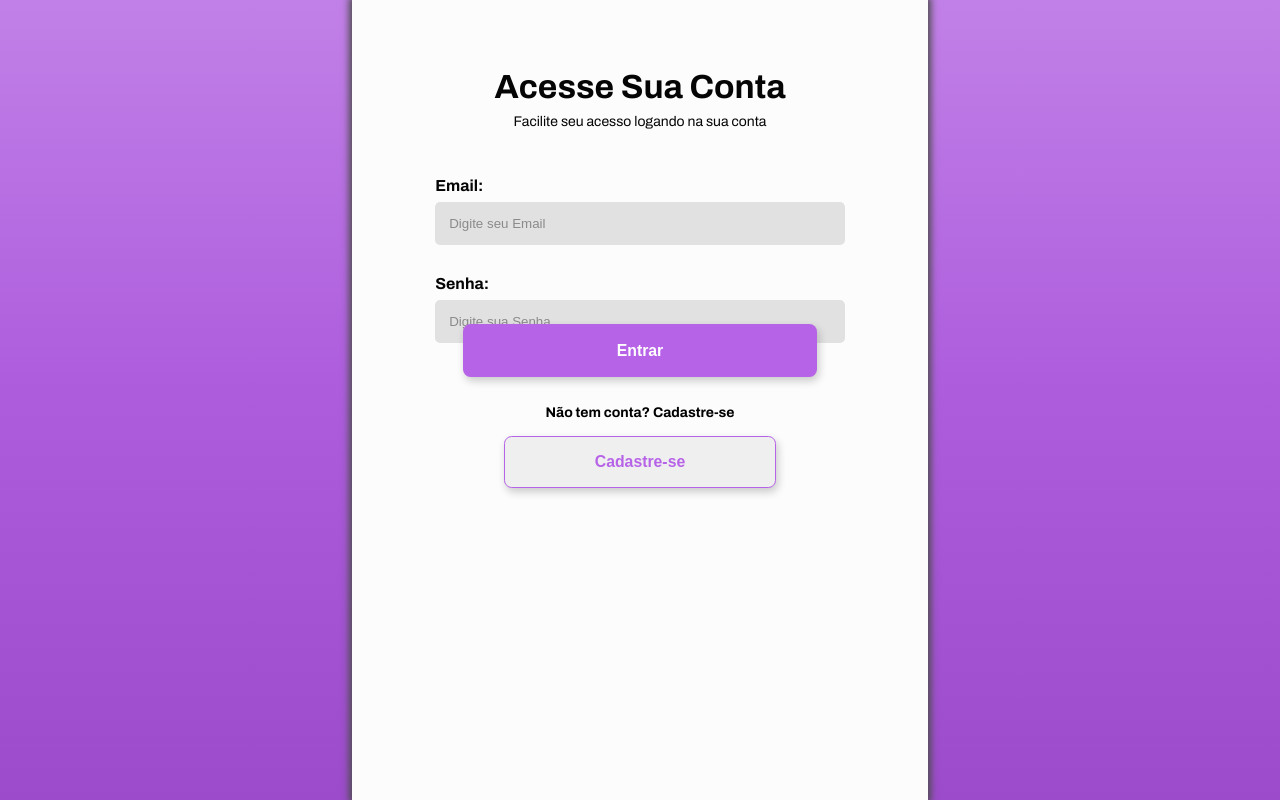
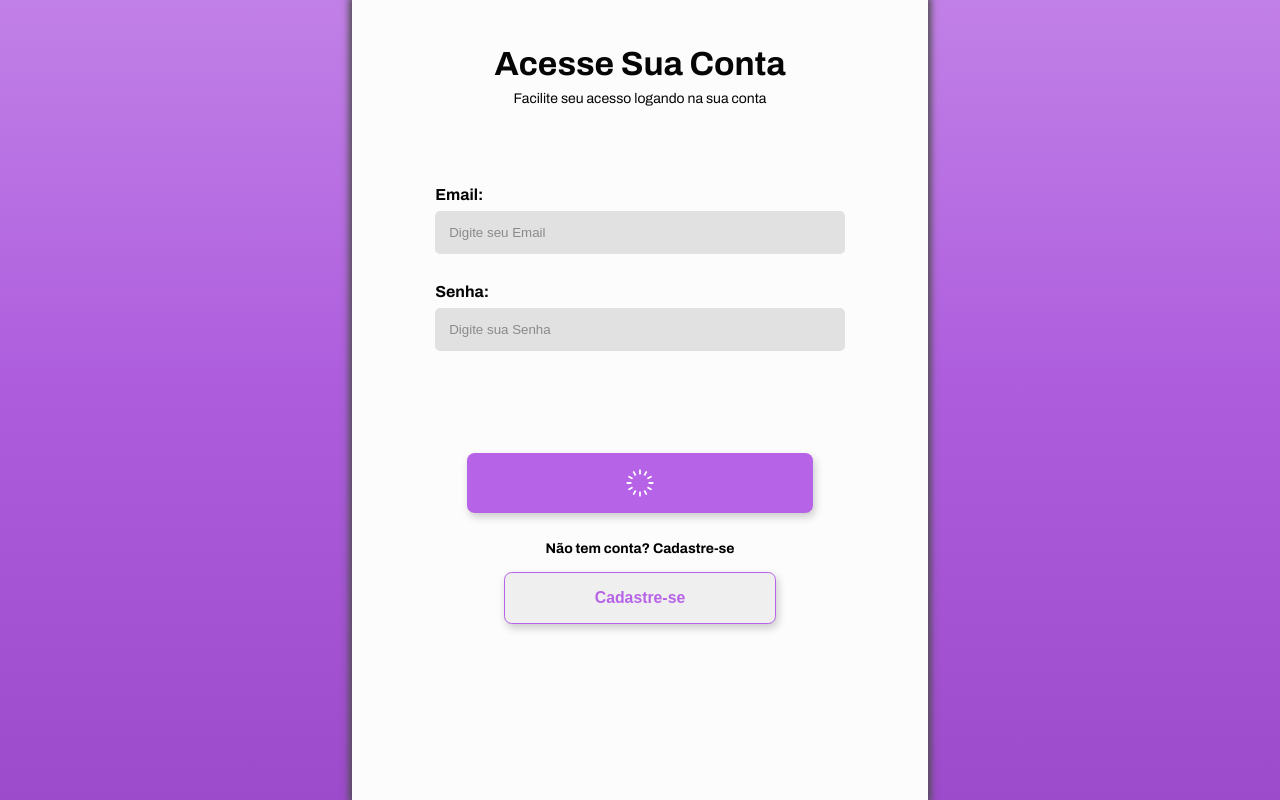
Before and after one commit to EduardoMF0/Login_Screen, a React (Vite) app: page / in a window 1280 px wide. Both pictures are taken after a click on the button "Entrar". Built offline with nearby package versions, Linux system fonts and the light colour scheme; no server answers.

Commit message:
load animation

```diff
--- a/src/Components/Form/Form.jsx
+++ b/src/Components/Form/Form.jsx
@@ -1,4 +1,5 @@
 import './form.css'
+import imgLoad from '/src/assets/load.svg';
 import { useNavigate } from "react-router-dom";
 import { useState, useEffect} from "react";
 import axios from 'axios'
@@ -7,7 +8,6 @@ import axios from 'axios'
 function Form(){
 
     const navigate = useNavigate();
-
     const ToRegister = () => {
       navigate("/register");
     };
@@ -16,16 +16,23 @@ function Form(){
         email: "",
         senha: "",
     });
-    const [userInfo, setuserInfo] = useState({});
-
+    const [, setuserInfo] = useState({});
+    const [loading, setLoading] = useState('Entrar');
 
     const selectValue = (e) =>{
         setFormData({...formData, [e.target.name]: e.target.value});
     }
 
+    const load = () =>{
+        const esse = (<><img src={imgLoad} alt="Carregando" id='load-svg'/></>);;
+        setLoading(esse)
+    }
+
     var user;
 
     const funciona = async () => {
+
+        load();
 
         const formattedData = {
             email: formData.email,
@@ -60,22 +67,15 @@ function Form(){
         }
     };
 
-    // useEffect(() => {
-    //     if (userInfo) {
-    //         navigate("/loggedIn", { state: { userInfo } } );
-    //     }
-    // }, [userInfo, navigate]);
-
     useEffect(() => {
         const storedUser = localStorage.getItem("user");
 
         if (storedUser) {
             const parsedUser = JSON.parse(storedUser);
-            setuserInfo(parsedUser);
 
-            navigate("/loggedIn", { state: { userInfo: userInfo } });
+            navigate("/loggedIn", { state: { userInfo: parsedUser }, replace: true });
         }
-    }, [userInfo, navigate]);
+    }, [navigate]);
 
 
     return(
@@ -91,6 +91,11 @@ function Form(){
                         <h2>Facilite seu acesso logando na sua conta</h2>
                     </section>
 
+                    {/* <div id="alert-login">
+                        <div id="background"></div>
+                        <p>ALERTA</p>
+                    </div> */}
+
                     <form id='form-page1'  >
                         <div className='category-page1'>
                             <label htmlFor='email' className='label-page1'>Email:</label>
@@ -105,7 +110,9 @@ function Form(){
                         {/* <a href='' id='restore-psw'>Esqueci Minha Senha</a> */}
                     </form>
 
-                    <button type='submit' value="Submit" id='login-button' onClick={funciona}>Entrar</button>
+                    <button type='submit' value="Submit" id='login-button' onClick={funciona}>{loading}</button>
+                    {/* <button type='submit' value="Submit" id='login-button2' onClick={funciona}>{loading}</button> */}
+
 
                     <div className='register-div'>
                         <h3>Não tem conta? Cadastre-se</h3>
--- a/src/Components/Form/form.css
+++ b/src/Components/Form/form.css
@@ -24,7 +24,7 @@
     display: flex;
     flex-direction: column;
     text-align: center;
-    z-index: 1;
+    /* z-index: 1;  */
     /* background-color: var(--color-white2-page2); */
 
     -webkit-box-shadow: 0px 0px 7px 3px rgba(77,77,77,1);
@@ -33,7 +33,7 @@
 }
 
 .title-page1{
-    margin-top: 12%;
+    margin-top: 8%;
     background: none;
 }
 .title-page1 > h1{
@@ -50,12 +50,38 @@
     color: var(--color-font);
 }
 
+#alert-login{
+    height: 30px;
+    width: 100%;
+    border-radius: 8px;
+
+    position: absolute;
+    right: 0%;
+    top: 20%;
+    display: flex;
+    align-items: center;
+    justify-content: center;
+}
+#alert-login > #background{
+    width: 50%;
+    height: 100%;
+    border-radius: 8px;
+}
+#alert-login p{
+    font-size: 13px;
+    color: #ff3d3d;
+    position: absolute;
+    font-weight: bold;
+    background-color: #faf9de;
+    padding: 0.3vw;
+}
+
 #form-page1{
     display: flex;
     flex-direction: column;
     text-align: left;
     padding: 0 6.5vw 0 6.5vw;
-    margin-bottom: -6vh;
+    margin-top: 4vh;
 }
 
 #form-page1 > .category-page1{
@@ -84,18 +110,7 @@
     border: 0.2vw solid var(--color-purple2);
 }
 
-/* .input-page1::placeholder{
-    color: #8a8a8a;
-} */
-
-/* #form-page1 > .input-page1:nth-child(2){
-    margin-bottom: 6vh;
-} */
-/* #form-page1 > .input-page1:nth-child(2)::placeholder{
-    color: #8a8a8a;
-} */
-
-#restore-psw{
+/* #restore-psw{
     width: 11.5vw;
     height: 3.7vh;
     margin: -1.4vh 0 14vh 66%;
@@ -110,17 +125,22 @@
 }
 #restore-psw:hover{
     color: var(--color-purple2);
-}
+} */
 
 #login-button {
     margin: 0 auto;
+    margin-top: 9vh;
     background-color: var(--color-purple1);
+    border: none;
+    width: 27vw;
+    height: 7.5vh;
+    display: flex;
+    justify-content: center;
+    align-items: center;
+
     color: white;
-    border: none;
-
     font-size: clamp(14px, 0.3rem + 1vw, 4vw);
     font-weight: bold;
-    padding: 2.2vh 12vw;
     border-radius: 0.6vw;
     cursor: pointer;
 
@@ -130,6 +150,11 @@
   #login-button:hover {
     background-color: var(--color-purple2);
     transform: scale(1.05);
+  }
+
+  #load-svg{
+    width: 3.5vw;
+
   }
 
 .register-div{
--- a/src/Components/LoggedIn-Page/LoggedIn.jsx
+++ b/src/Components/LoggedIn-Page/LoggedIn.jsx
@@ -1,16 +1,21 @@
 import './loggedIn.css'
 
-import { useEffect } from 'react'
-import { useLocation } from "react-router-dom";
+// import {  useEffect } from 'react'
+import { useNavigate, useLocation } from "react-router-dom";
 ;
 
 function LoggedIn (){
 
     const location = useLocation();
+    const navigate = useNavigate();
 
-    useEffect(() => {
-        // console.log(userInfo.nome)
-    });
+
+    const exitButton = () =>{
+        localStorage.removeItem("user");
+
+        navigate("/");
+    };
+
     const userInfo  = location.state?.userInfo || "Não encontrado";
 
     const dataOriginal = new Date(userInfo.dta_nascimento);
@@ -54,6 +59,11 @@ function LoggedIn (){
 
                     </div>
 
+                <button type='submit' value="button" id='exit-button' onClick={exitButton}>Sair</button>
+
+
+
+
                 </div>
 
             </div>
--- a/src/Components/LoggedIn-Page/loggedIn.css
+++ b/src/Components/LoggedIn-Page/loggedIn.css
@@ -59,6 +59,24 @@ p{
     text-align: center;
 
     font-size: 14px;
+}
 
+#exit-button {
+    margin: 6vh auto;
+    background-color: var(--color-purple1);
+    color: white;
+    border: none;
 
-}
+    font-size: clamp(14px, 0.3rem + 1vw, 4vw);
+    font-weight: bold;
+    padding: 2.2vh 12vw;
+    border-radius: 0.6vw;
+    cursor: pointer;
+
+    box-shadow: 2px 4px 8px rgba(0, 0, 0, 0.2);
+    transition: all 0.3s ease-in-out;
+  }
+  #exit-button:hover {
+    background-color: var(--color-purple2);
+    transform: scale(1.05);
+  }
--- a/src/Components/Register/Register.css
+++ b/src/Components/Register/Register.css
@@ -84,8 +84,6 @@ h1, h2{
     font-weight: bold;
     background-color: #faf9de;
     padding: 0.3vw;
-
-
 }
 
 #form-page2{
```
Also changed, not shown: src/assets/load.svg (added).
